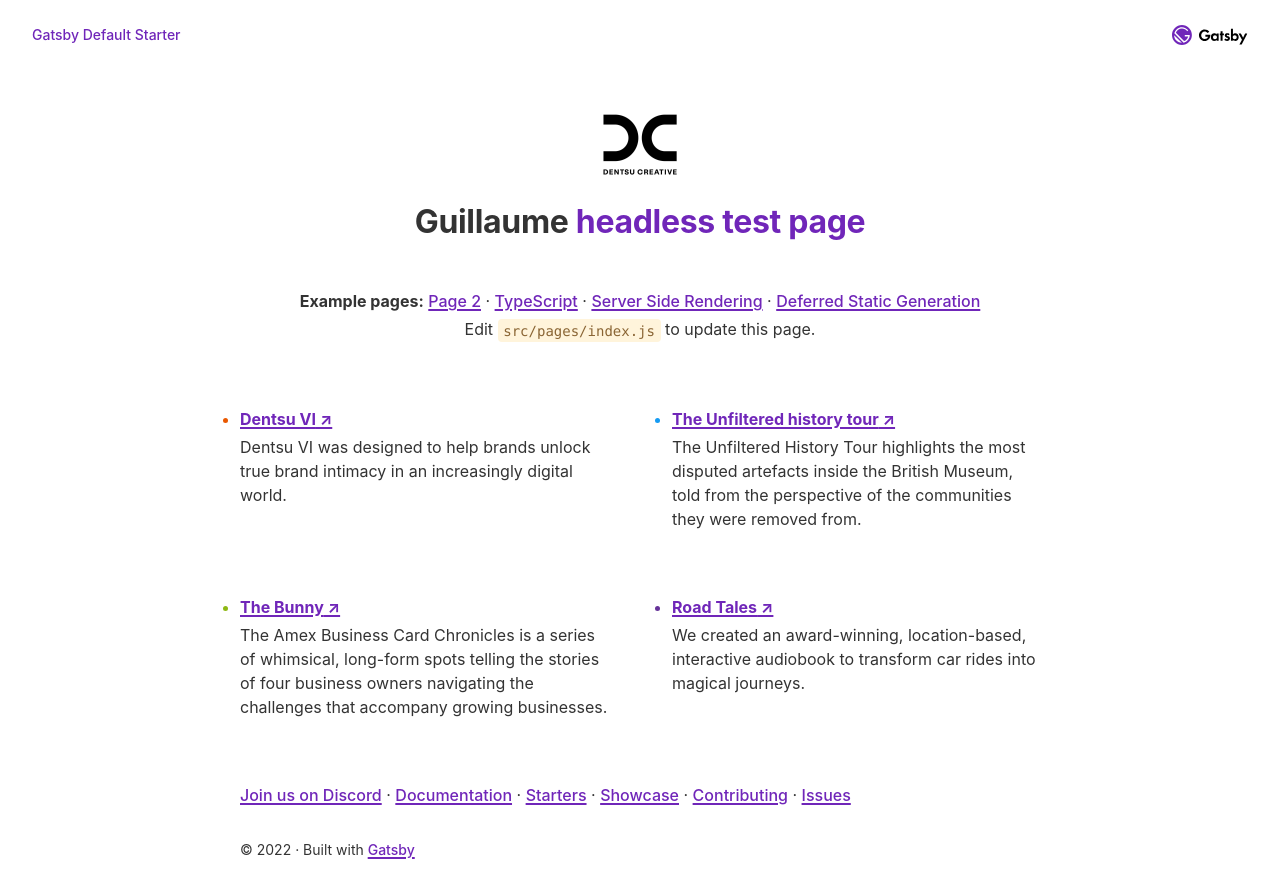
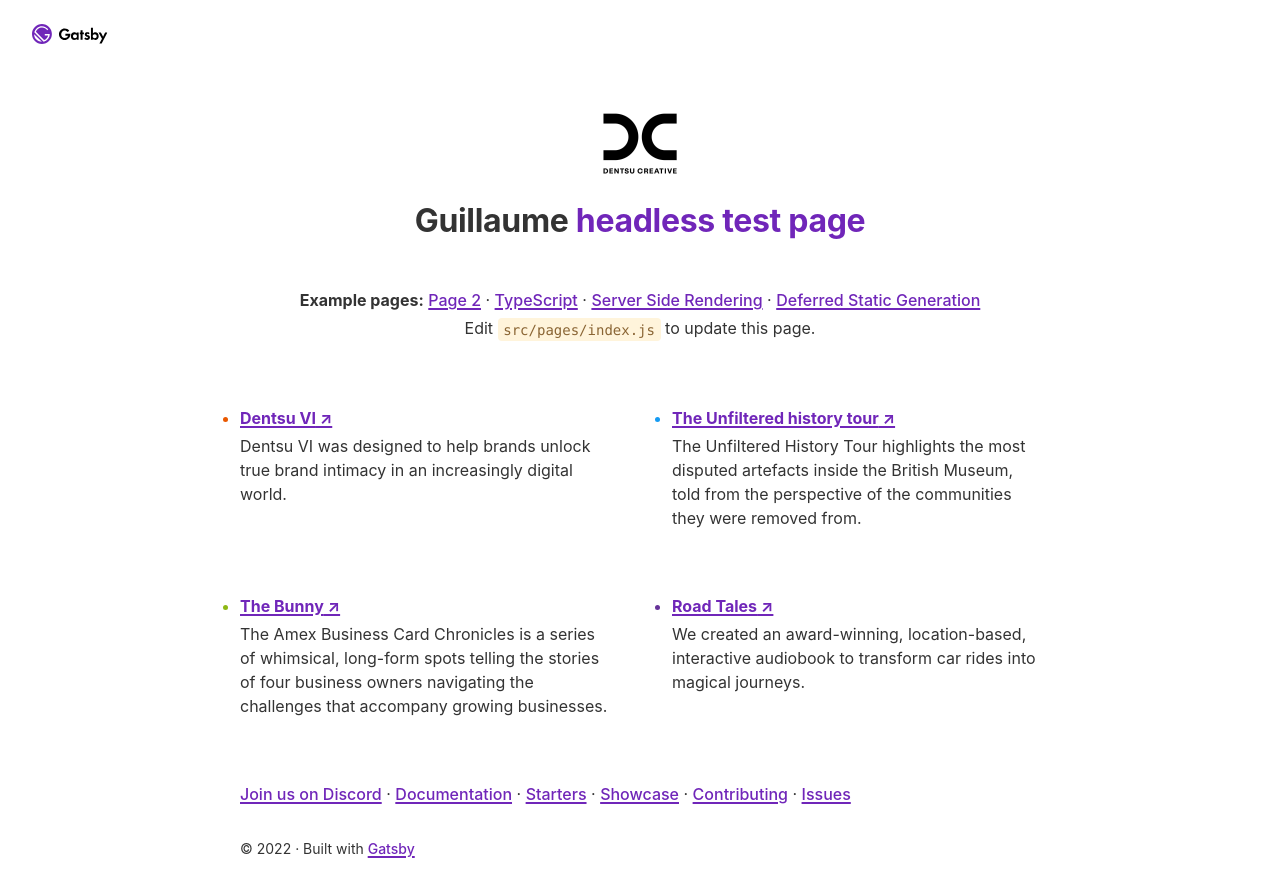
Before and after one commit to guillaumeisobar/gatsby-starter-default, a Gatsby site: page / in a window 1280 px wide. Built offline with nearby package versions, Linux system fonts and the light colour scheme; Gatsby itself is replaced by a stand-in of ours.

Commit message:
Update header.js

```diff
--- a/src/components/header.js
+++ b/src/components/header.js
@@ -12,15 +12,7 @@
       justifyContent: `space-between`,
     }}
   >
-    <Link
-      to="/"
-      style={{
-        fontSize: `var(--font-sm)`,
-        textDecoration: `none`,
-      }}
-    >
-      {siteTitle}
-    </Link>
+
     <img
       alt="Gatsby logo"
       height={20}
```
